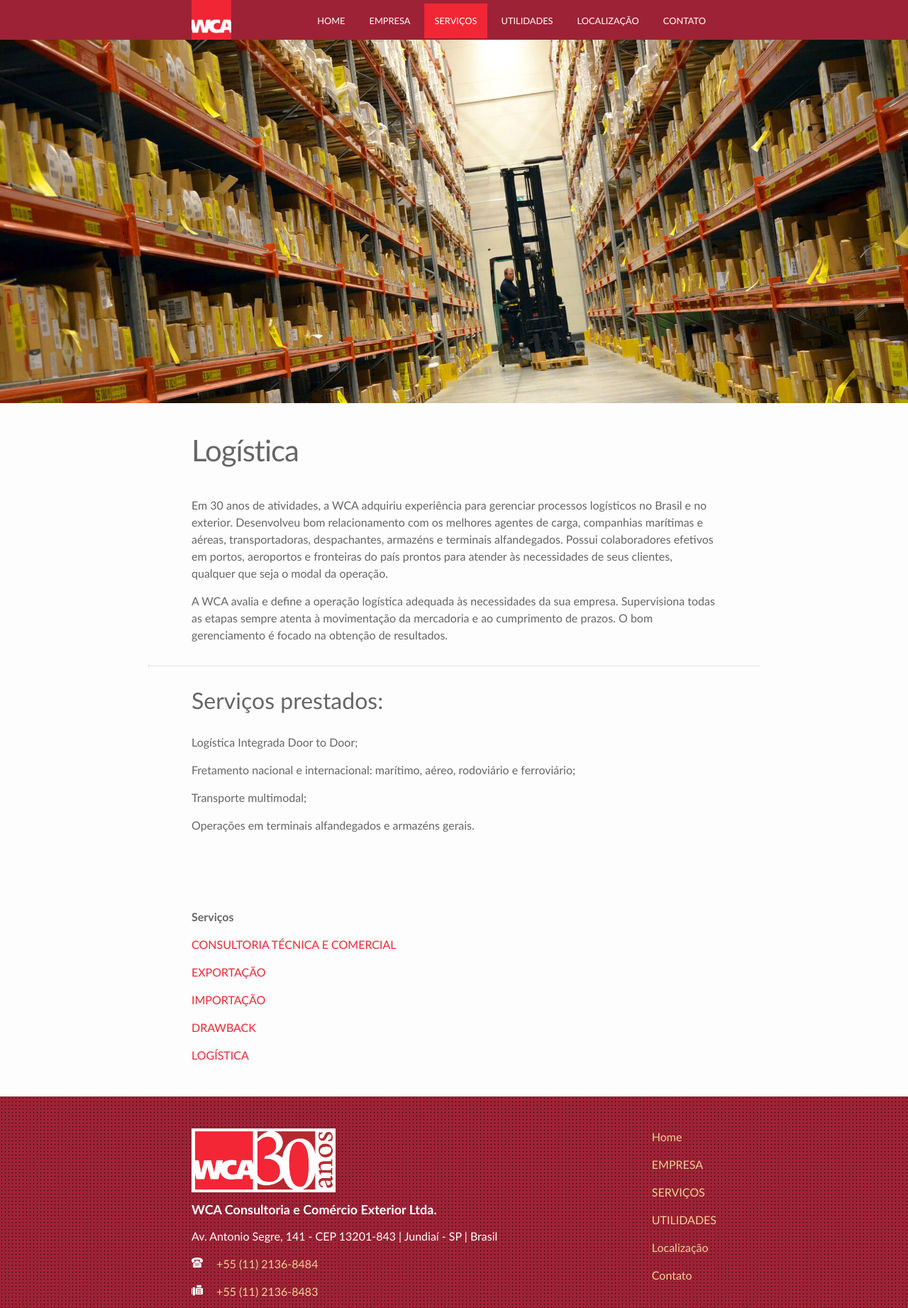
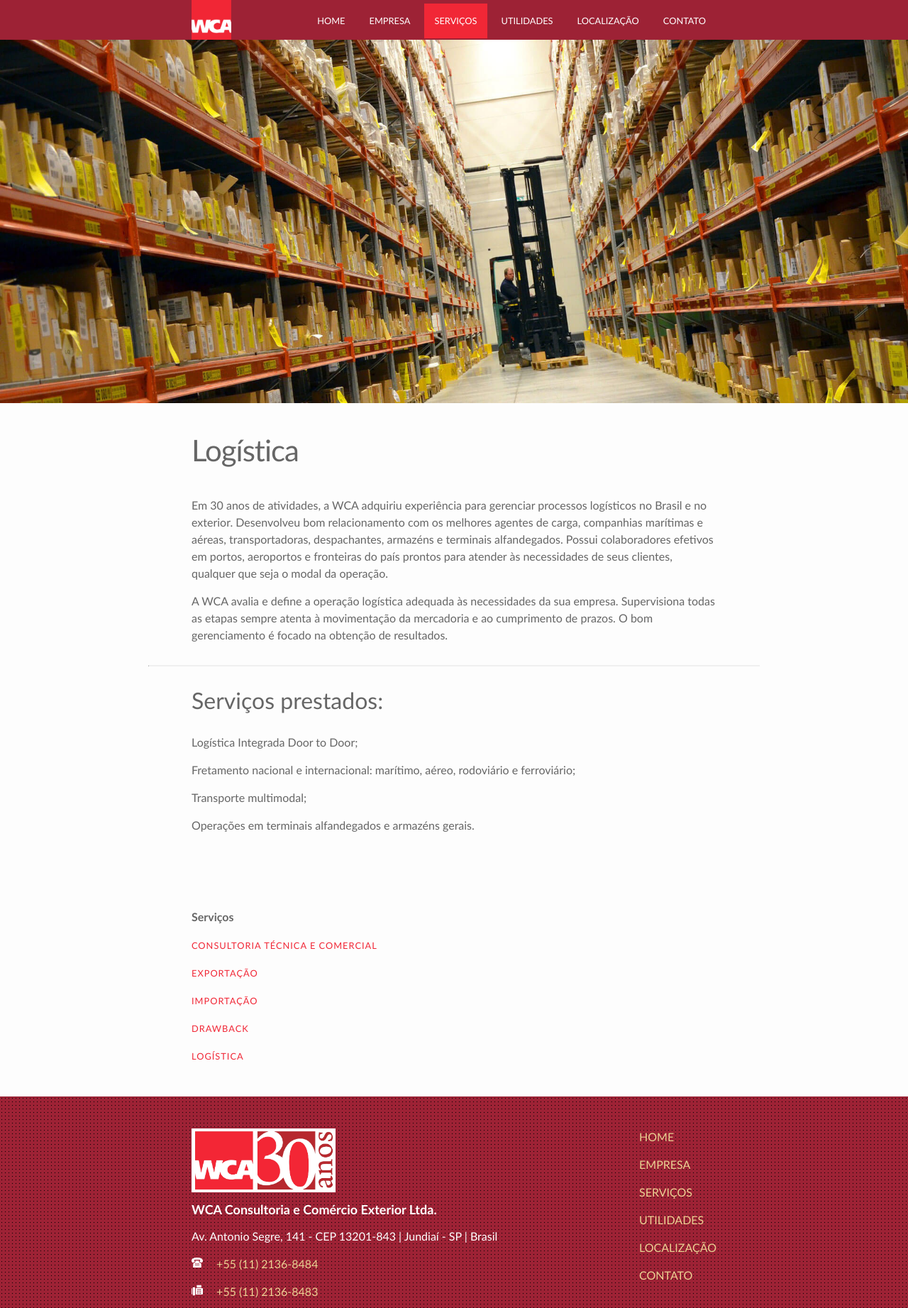
Before and after one commit to WCAComex/wcacomex.github.io, a Jekyll site: the page built from _servicos/logistica.markdown, in a window 1280 px wide, cut to the strip 0-1843 px from the top of the page. Shown: the whole strip at 71% size. Built offline with Jekyll 4.4.1, drawn with Linux system fonts in a browser that asks for light colours.

Commit message:
Estilização da navegação de rodapé e contexto

```diff
--- a/_includes/footer.html
+++ b/_includes/footer.html
@@ -25,7 +25,7 @@
     </div>
 
 
-    <div data-cell="shrink">
+    <nav data-cell="shrink" class="footer-nav">
       <ul class="seamless">
         <li><a href="{{ site.baseurl }}/">Home</a></li>
         {% for my_page in site.pages %}
@@ -40,7 +40,7 @@
         <li><a href="{{ site.baseurl }}/#mapa">Localização</a></li>
         <li><a href="#contato">Contato</a></li>
       </ul>
-    </div>
+    </nav>
 
   </div>
 
--- a/_layouts/servico.html
+++ b/_layouts/servico.html
@@ -18,7 +18,7 @@
 
 <div class="page-content">
 
-    <nav class="wrapper servicos-nav">
+    <nav class="wrapper page-nav">
         <p>
             <strong>Serviços</strong>
         </p>
@@ -28,7 +28,7 @@
 
             {% for s in servicos %}
                 <li>
-                    <a href="{{ site.baseurl }}{{ s.url }}">{{ s.title | upcase }}</a>
+                    <a href="{{ site.baseurl }}{{ s.url }}">{{ s.title }}</a>
                 </li>
             {% endfor %}
 
--- a/_layouts/utilidade.html
+++ b/_layouts/utilidade.html
@@ -25,14 +25,14 @@
 
 <div class="page-content">
 
-    <nav class="wrapper utilidades-nav">
+    <nav class="wrapper page-nav">
         <p>
             <strong>Utilidades</strong>
         </p>
         <ul class="seamless">
             {% for u in site.utilidades %}
                 <li>
-                    <a href="{{ site.baseurl }}{{ u.url }}">{{ u.title | upcase }}</a>
+                    <a href="{{ site.baseurl }}{{ u.url }}">{{ u.title }}</a>
                 </li>
             {% endfor %}
         </ul>
--- a/_sass/layout/_page.sass
+++ b/_sass/layout/_page.sass
@@ -7,3 +7,12 @@
     img
         width: 100%
         transform: translateY(0)
+
+.page-nav
+    li
+        margin-top: $spacing-unit / 4
+        margin-bottom: $spacing-unit / 4
+    a
+        text-transform: uppercase
+        font-size: .8em
+        letter-spacing: 1px
--- a/_sass/layout/_site-footer.sass
+++ b/_sass/layout/_site-footer.sass
@@ -8,17 +8,21 @@
     border-top: 1px solid $grey-color-light
     padding: $spacing-unit 0
 
-    .footer-logo
-        margin-top: $spacing-unit / 2
-
     a
         color: $compl-color
 
     .icon
         margin-right: $spacing-unit / 2
 
+.footer-logo
+    margin-top: $spacing-unit / 2
+
 .footer-heading
     font:
         size: 18px
         weight: bold
     margin-bottom: $spacing-unit / 2
+
+.footer-nav
+    a
+        text-transform: uppercase
```
